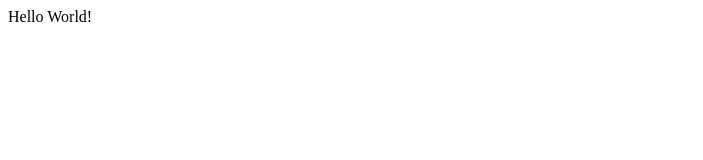
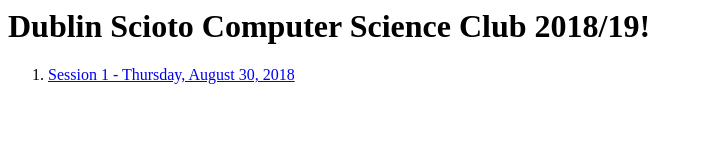
Before and after one commit to Dublin-Scioto-CS-Club-2018-19/Dublin-Scioto-CS-Club-2018-19.github.io, a plain HTML site: page index.html in a window 1280 px wide. Shown: the whole page, without its empty margins (0-703 px from the left). Drawn offline with Linux system fonts and the light colour scheme.

Commit message:
session 1 recap

```diff
--- a/index.html
+++ b/index.html
@@ -1 +1,5 @@
-<p>Hello World!</p>
+<h1>Dublin Scioto Computer Science Club 2018/19!</h1>
+
+<ol>
+  <li><a href="Session 1 Recap.pdf">Session 1 - Thursday, August 30, 2018</a></li>
+</ol>
```
Also changed, not shown: 1 other file.
